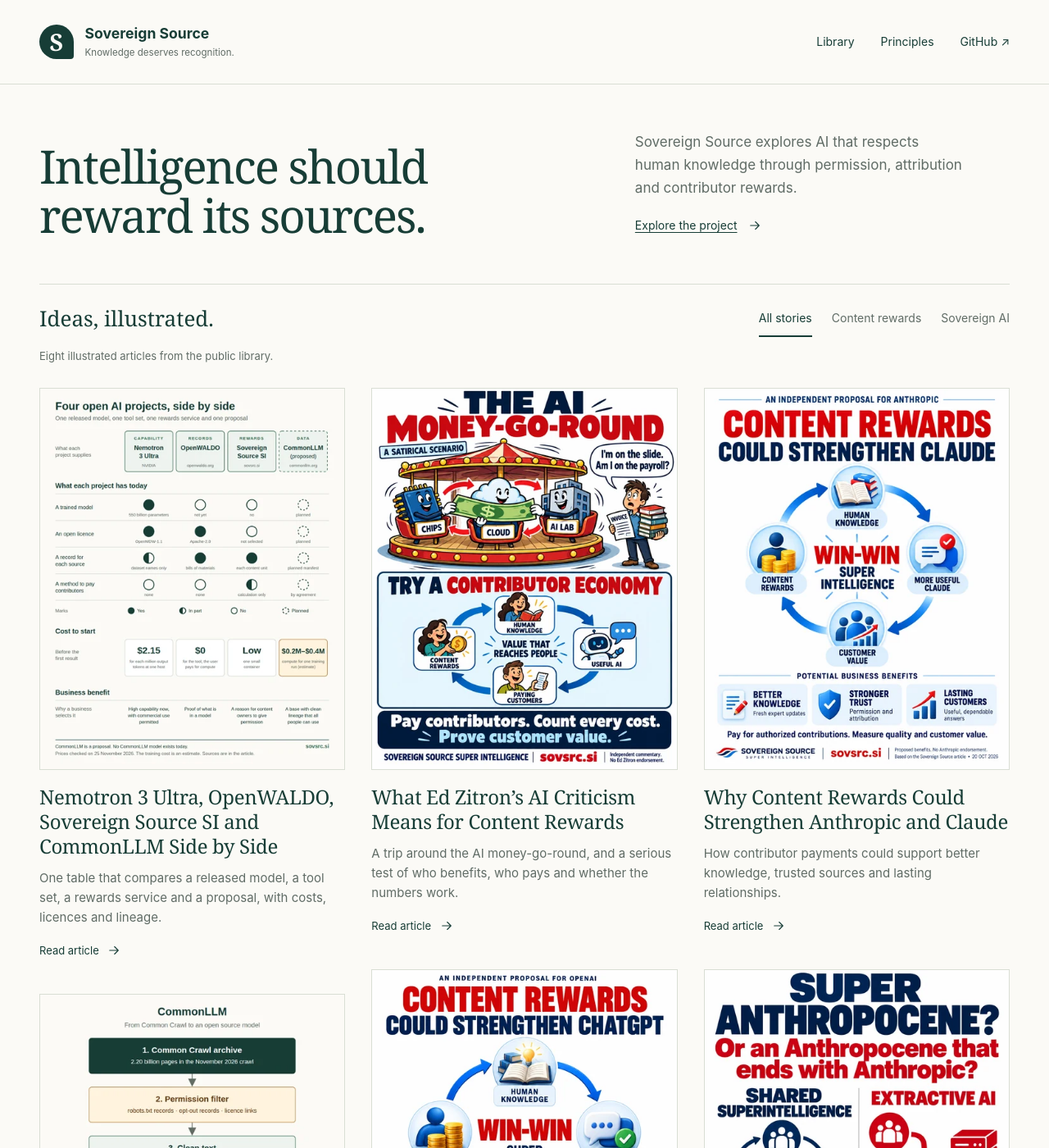
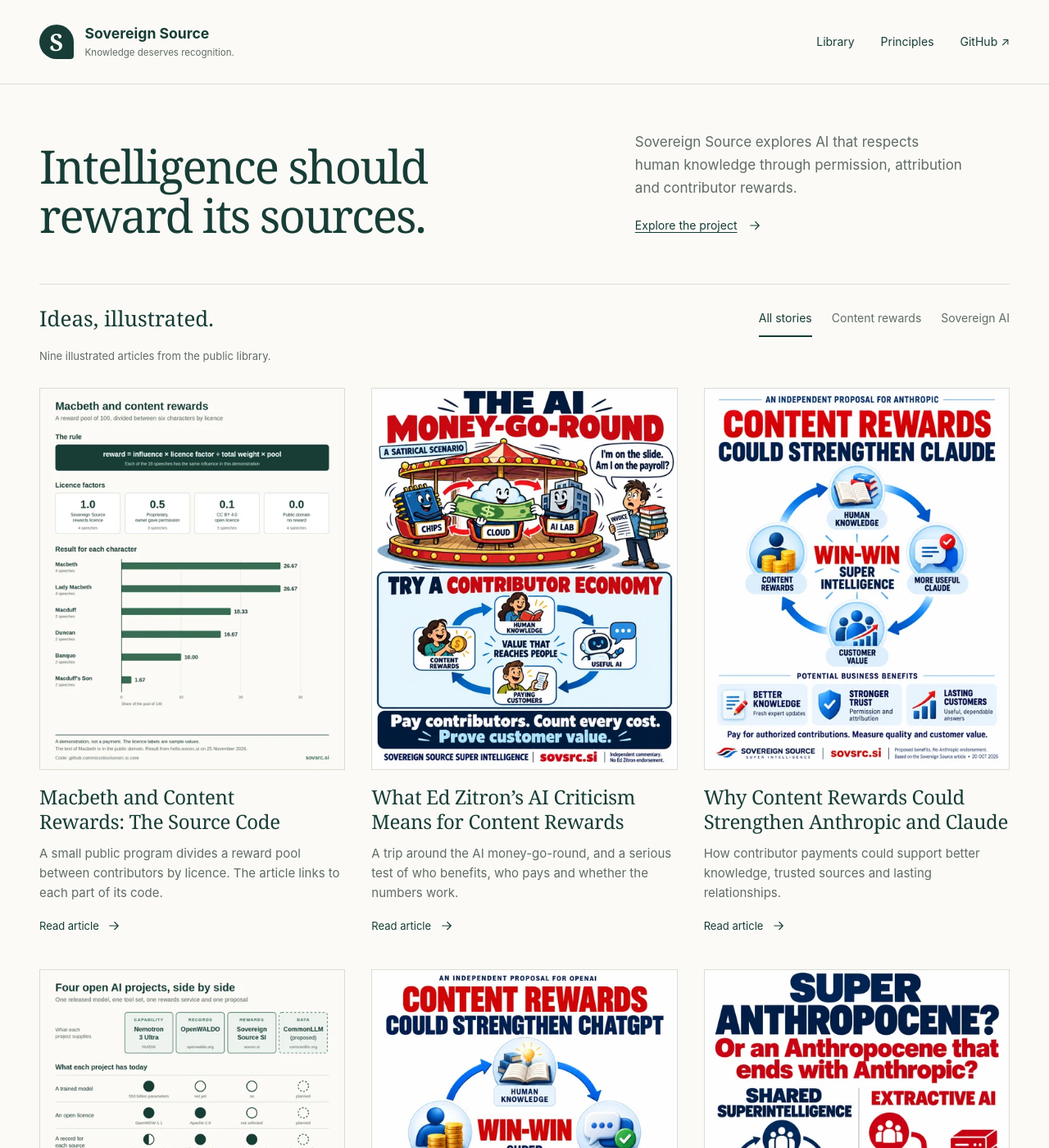
Before and after one commit to niccolox/sovsrc-si-public, a Jekyll site: the page built from index.html, in a window 1280 px wide and 1400 px high. Shown: the whole window at 82% size. Built offline with Jekyll 4.4.1, drawn with Linux system fonts in a browser that asks for light colours.

Commit message:
docs: publish Macbeth content rewards article with source code links
Add an article that describes the content rewards demonstration:
the Macbeth sample data, the reward rule, the licence factors and
the leaderboard result. Link each part to its file in the public
repository niccolox/sovsrc.si.core at one fixed commit.

Add the result chart and the home page thumbnails.
Change the home page count text from eight to nine articles.

Co-Authored-By: Claude Fable 5.2 <noreply@anthropic.com>

```diff
--- /dev/null
+++ b/assets/thumbnails/macbeth-content-rewards-leaderboard-480.webp.json
@@ -0,0 +1,4 @@
+{
+  "prompt": "Origin: Sovereign Source public chart, assets/infographics/macbeth-content-rewards-leaderboard.svg, generated as SVG from the result of hello.sovsrc.si/leaderboard/macbeth on 25 November 2026. Rendered to PNG with headless Chrome at 1122x1402. Responsive WebP thumbnail; full composition preserved. Resized with ffmpeg to 480px width at quality 88. Original remains in assets/infographics/macbeth-content-rewards-leaderboard.png.",
+  "createdAt": "2026-11-25T23:47:24.000Z"
+}
--- /dev/null
+++ b/assets/thumbnails/macbeth-content-rewards-leaderboard-960.webp.json
@@ -0,0 +1,4 @@
+{
+  "prompt": "Origin: Sovereign Source public chart, assets/infographics/macbeth-content-rewards-leaderboard.svg, generated as SVG from the result of hello.sovsrc.si/leaderboard/macbeth on 25 November 2026. Rendered to PNG with headless Chrome at 1122x1402. Responsive WebP thumbnail; full composition preserved. Resized with ffmpeg to 960px width at quality 88. Original remains in assets/infographics/macbeth-content-rewards-leaderboard.png.",
+  "createdAt": "2026-11-25T23:47:25.000Z"
+}
--- a/index.html
+++ b/index.html
@@ -5,6 +5,13 @@ description: Explore illustrated articles on AI, human knowledge, content reward
 is_home: true
 permalink: /
 stories:
+  - title: "Macbeth and Content Rewards: The Source Code"
+    url: /docs/MACBETH_CONTENT_REWARDS_SOURCE_CODE_ARTICLE.html
+    image: macbeth-content-rewards-leaderboard
+    width: 1122
+    height: 1402
+    topic: rewards
+    summary: A small public program divides a reward pool between contributors by licence. The article links to each part of its code.
   - title: "Nemotron 3 Ultra, OpenWALDO, Sovereign Source SI and CommonLLM Side by Side"
     url: /docs/NEMOTRON_OPENWALDO_SOVEREIGN_SOURCE_COMMONLLM_COMPARISON_ARTICLE.html
     image: open-ai-projects-side-by-side
@@ -79,7 +86,7 @@ stories:
       <button type="button" data-topic="sovereignty" aria-pressed="false">Sovereign AI</button>
     </div>
   </div>
-  <p class="home-results" id="home-results" role="status" aria-live="polite" aria-atomic="true">Eight illustrated articles from the public library.</p>
+  <p class="home-results" id="home-results" role="status" aria-live="polite" aria-atomic="true">Nine illustrated articles from the public library.</p>
   <ul class="story-gallery" aria-label="Illustrated articles">
     {% for story in page.stories %}
     <li class="story-card" data-topic="{{ story.topic }}">
```
Also changed, not shown: docs/MACBETH_CONTENT_REWARDS_SOURCE_CODE_ARTICLE.md (added, +115 -0 lines), README.md, assets/infographics/macbeth-content-rewards-leaderboard.png (added), assets/infographics/macbeth-content-rewards-leaderboard.svg (added), assets/thumbnails/macbeth-content-rewards-leaderboard-480.webp (added), assets/thumbnails/macbeth-content-rewards-leaderboard-960.webp (added).
